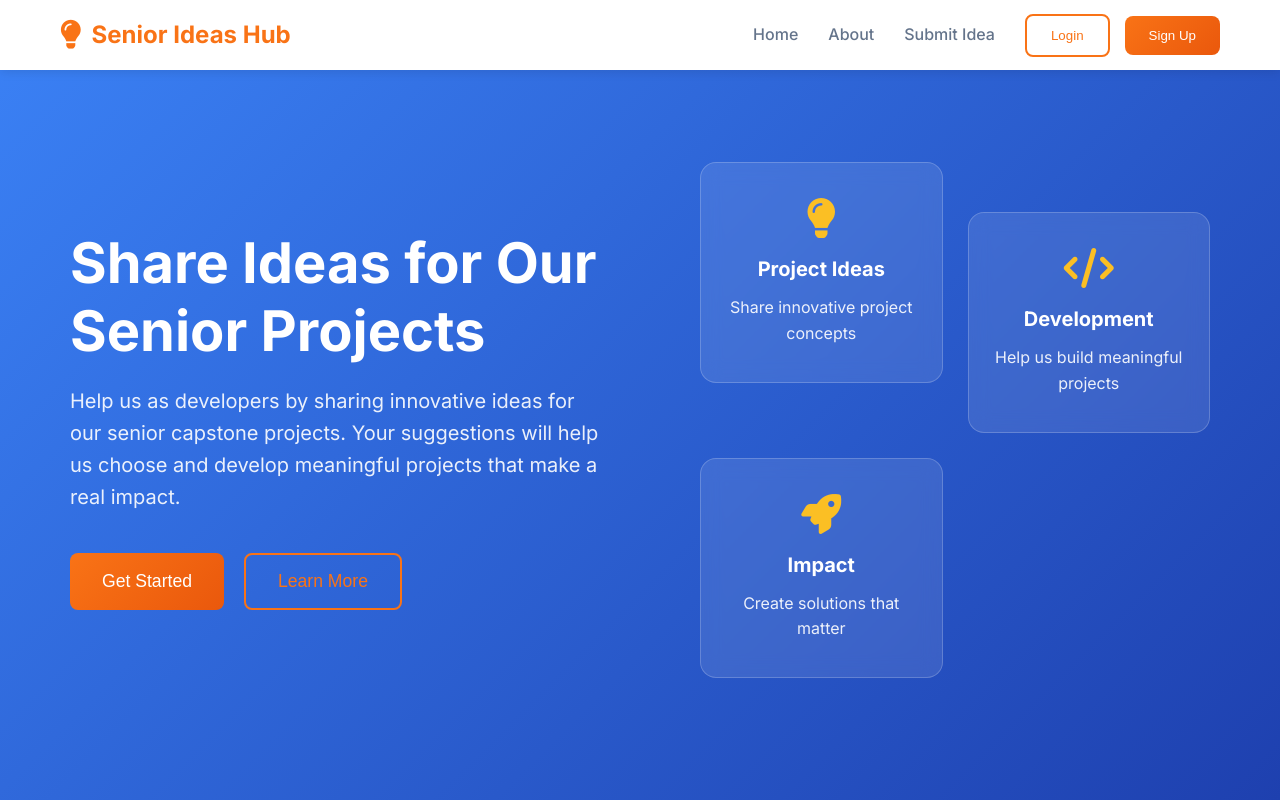
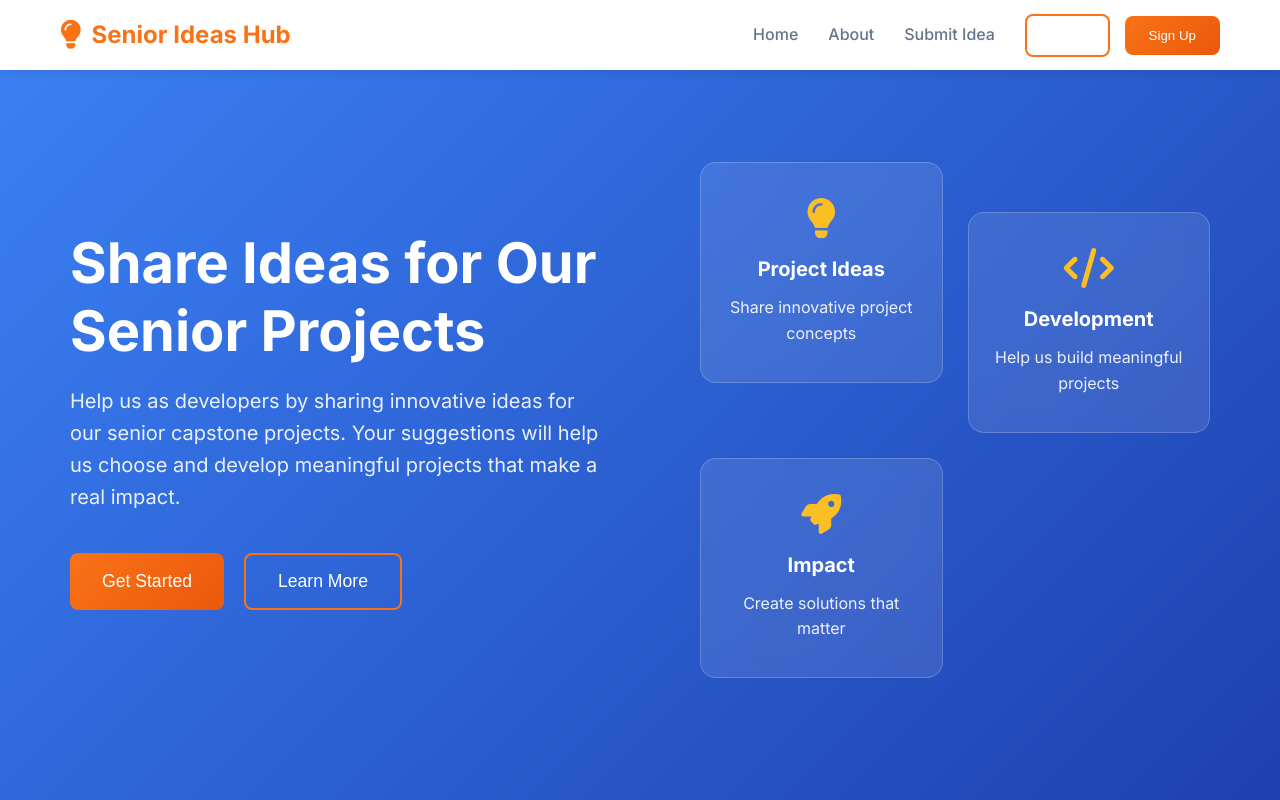
Before and after one commit to ahmad-youness-2005/Senior-ideas, a plain HTML site: page index.html in a window 1280 px wide. Shown: the top 800 px of the page. Drawn offline with Linux system fonts and the light colour scheme.

Commit message:
Change Learn More button text color to white

```diff
--- a/styles.css
+++ b/styles.css
@@ -119,7 +119,7 @@ body {
 
 .btn-outline {
     background: transparent;
-    color: #f97316;
+    color: white;
     border: 2px solid #f97316;
 }
 
```
